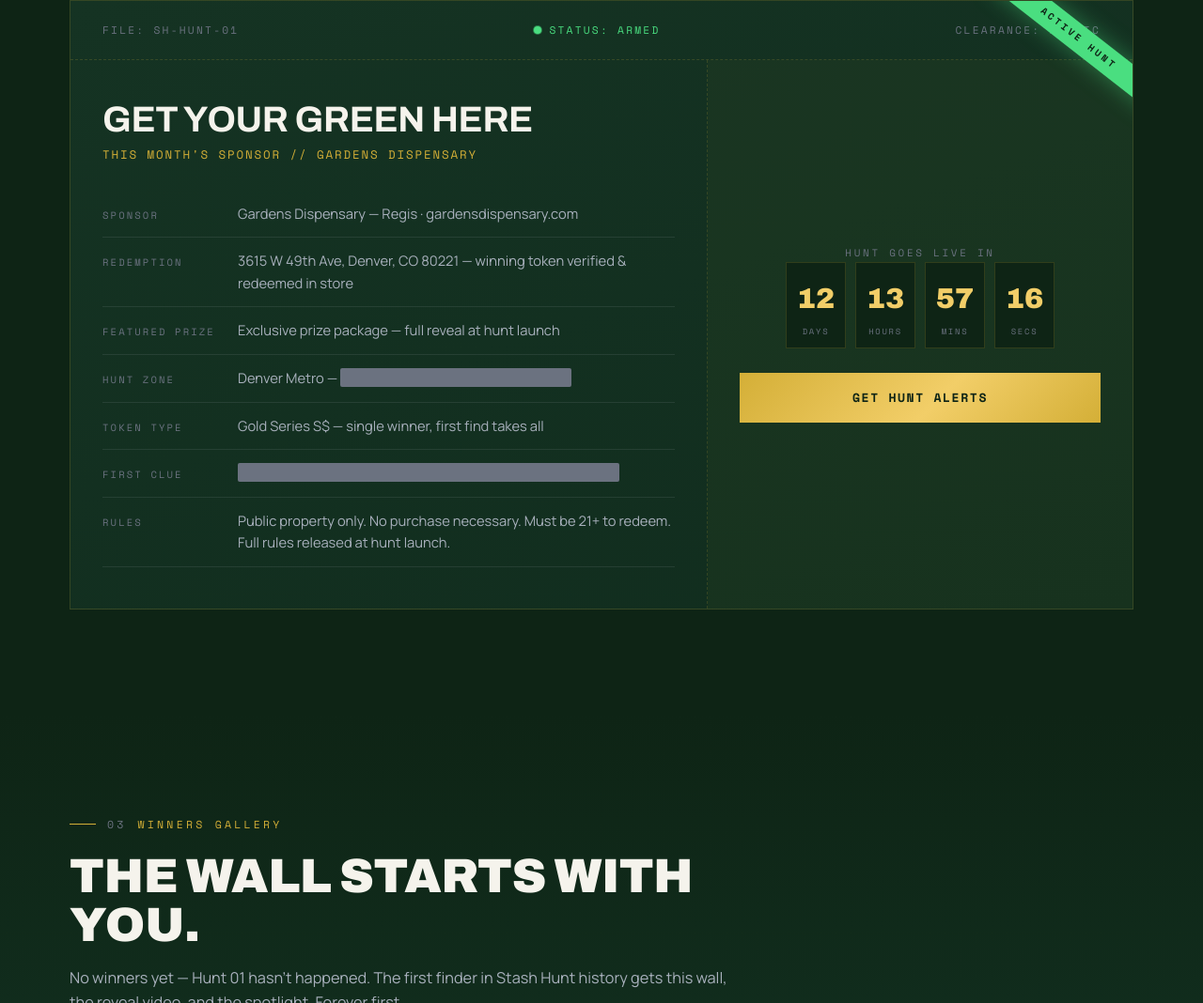
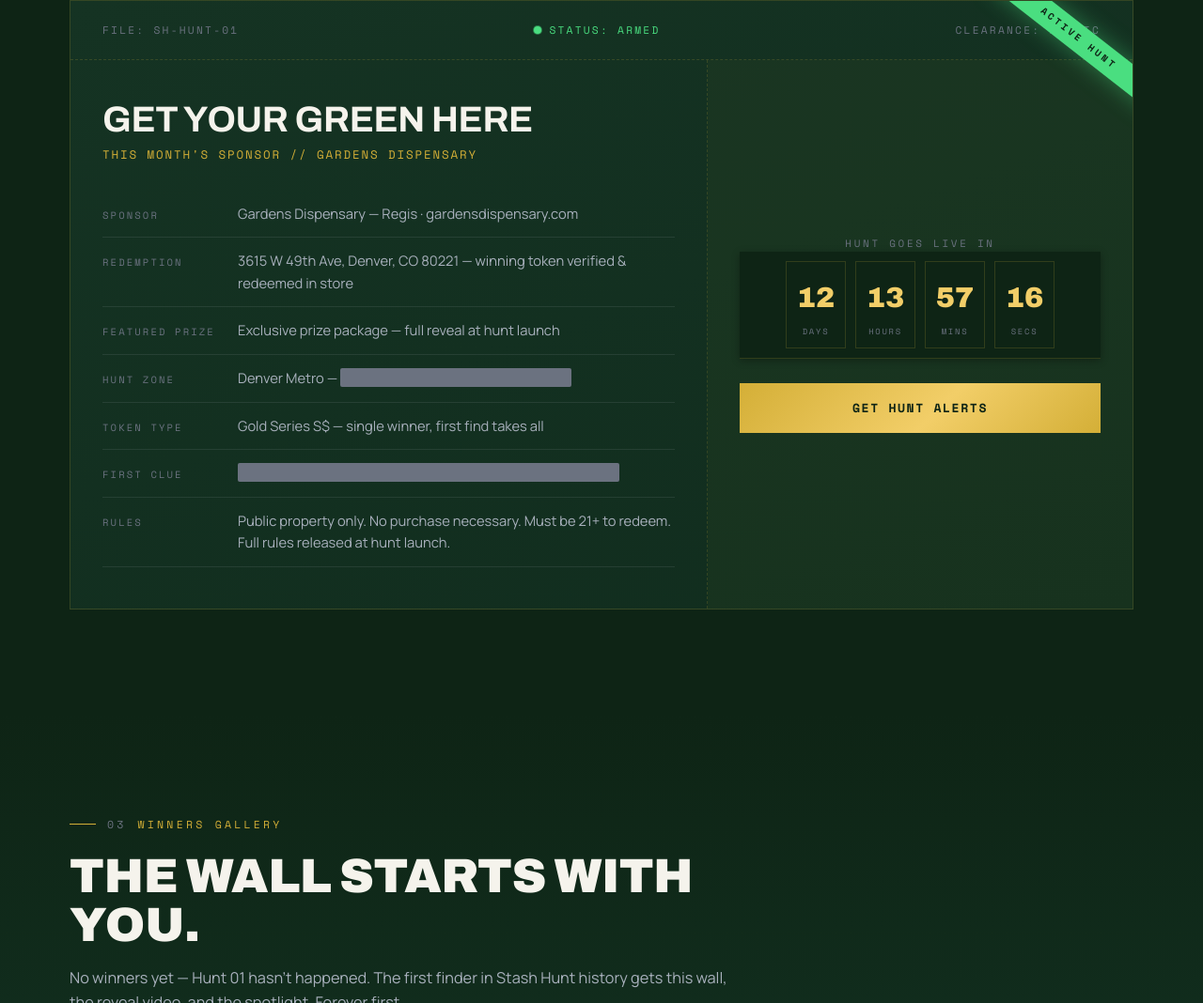
Before and after one commit to TONWONDUN111/Stash-Hunt, a plain HTML site: page index.html in a window 1280 px wide. Shown: the part 2009-3077 px from the top of the page at 94% size. Drawn offline with nearby package versions, Linux system fonts and the light colour scheme.

Commit message:
Add sticky countdown to top

```diff
--- a/index.html
+++ b/index.html
@@ -214,7 +214,7 @@
 .redact:hover,.redact:focus{background:rgba(74,222,128,.12);color:var(--neon)}
 .dossier-side{padding:44px 34px;display:flex;flex-direction:column;justify-content:center;gap:26px;background:rgba(212,175,55,.03)}
 .count-lbl{font-family:var(--mono);font-size:.68rem;letter-spacing:.25em;text-transform:uppercase;color:var(--silver-dim);text-align:center}
-.countdown{display:flex;gap:10px;justify-content:center}
+.countdown{display:flex;gap:10px;justify-content:center;position:sticky;top:0;z-index:9999;background:var(--ink);border-bottom:1px solid var(--line);padding:10px 0;box-shadow:0 2px 8px rgba(0,0,0,0.3)}
 .cd-unit{text-align:center;min-width:64px;border:1px solid var(--line);padding:14px 8px 10px;background:var(--ink)}
 .cd-unit .n{font-family:var(--display);font-weight:900;font-size:1.9rem;color:var(--gold-bright);font-variant-numeric:tabular-nums}
 .cd-unit .u{font-family:var(--mono);font-size:.55rem;letter-spacing:.2em;color:var(--silver-dim);text-transform:uppercase;margin-top:4px}
```
